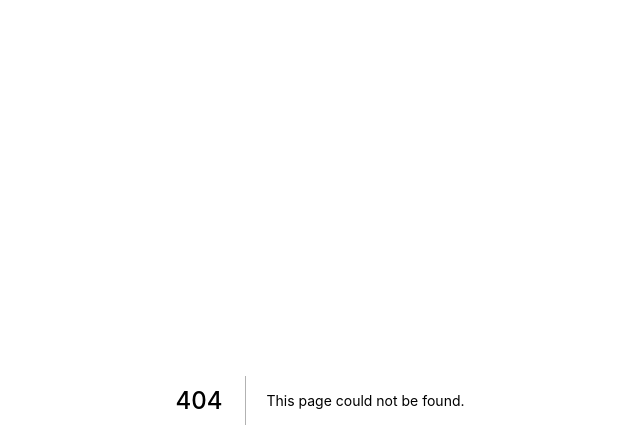
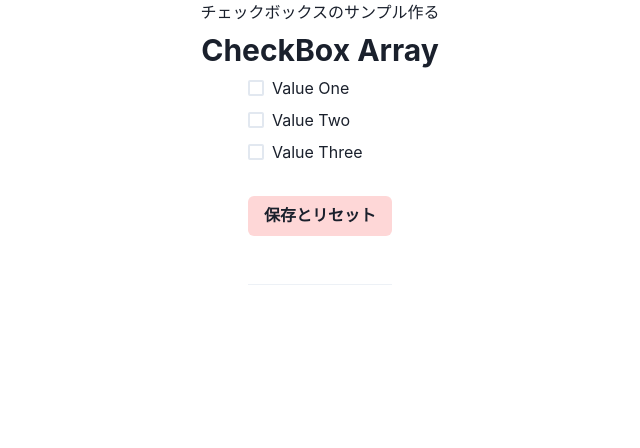
Before and after one commit to shimabukuromeg/sample-next-redux-rtk-react-query, a Next.js app: page /sample-checkbox in a window 1280 px wide. Before the commit this address had no page. Shown: the top 448 px of the page, without its empty margins (320-960 px from the left). Built offline with nearby package versions, Linux system fonts and the light colour scheme.

Commit message:
react-hook-formとチェックボックスのサンプルコード追加

```diff
--- /dev/null
+++ b/src/components/Sample/HookForm.tsx
@@ -0,0 +1,82 @@
+import {
+  FormControl,
+  Checkbox,
+  Button,
+  VStack,
+  Heading,
+  HStack,
+  Input,
+  Text,
+  Divider,
+} from '@chakra-ui/react';
+import { ReactElement } from 'react';
+import { useForm, Controller } from 'react-hook-form';
+
+const checkBoxArray = ['value one', 'value two', 'value three'];
+
+  type TFormValues = {
+    'value one': boolean;
+    'value two': boolean;
+    'value three': boolean;
+  };
+
+const defaultValues = {
+  'value one': false,
+  'value two': false,
+  'value three': false,
+};
+
+  type TCheckBoxNames = 'value one' | 'value two' | 'value three';
+
+function HookForm(): ReactElement {
+  const { handleSubmit, control, reset } = useForm<TFormValues>({
+    defaultValues,
+  });
+
+  const onSubmit = handleSubmit((data) => {
+    console.log(data);
+    reset();
+  });
+
+  return (
+    <>
+      <Heading size="lg" mb="6">
+        CheckBox Array
+      </Heading>
+      <form onSubmit={onSubmit}>
+        <FormControl>
+          <VStack alignItems="flex-start">
+            {checkBoxArray.map(
+              (cbName): ReactElement => (
+                <Controller
+                  control={control}
+                  name={cbName as TCheckBoxNames}
+                  key={cbName}
+                  defaultValue={false}
+                  render={({ field: { onChange, value, ref } }) => (
+                    <Checkbox
+                      onChange={onChange}
+                      textTransform="capitalize"
+                      ref={ref}
+                      isChecked={value}
+                    >
+                      {cbName}
+                    </Checkbox>
+                  )}
+                />
+              ),
+            )}
+          </VStack>
+        </FormControl>
+        <HStack mt="8" gridGap="full">
+          <Button outline="none" bg="red.100" type="submit">
+            保存とリセット
+          </Button>
+        </HStack>
+        <Divider mt="12" />
+      </form>
+    </>
+  );
+}
+
+export { HookForm };
--- a/src/components/Sample/Sample.tsx
+++ b/src/components/Sample/Sample.tsx
@@ -1,6 +1,5 @@
-import { FC, memo, useState } from 'react';
-import { Button, Stack } from '@chakra-ui/react';
-import { Select } from "@chakra-ui/react"
+import { FC, memo } from 'react';
+import { Stack, Select } from '@chakra-ui/react';
 
 export type SampleProps = {
   name: string;
@@ -8,6 +7,7 @@ export type SampleProps = {
 
 export const Sample: FC<SampleProps> = memo(({ name }) => (
   <Stack spacing={4} direction="row" align="center">
+    <div>{name}</div>
     <Select placeholder="Select option">
       <option value="option1">Option 1</option>
       <option value="option2">Option 2</option>
--- /dev/null
+++ b/src/pages/sample-checkbox/index.tsx
@@ -0,0 +1,20 @@
+import { NextPage } from 'next';
+import Head from 'next/head';
+import { VStack } from '@chakra-ui/react';
+import { HookForm } from '../../components/Sample/HookForm';
+
+const Index: NextPage<void> = () => (
+  <>
+    <Head>
+      <title>チェックボックスのサンプル作る</title>
+    </Head>
+    <VStack>
+      <div>
+        チェックボックスのサンプル作る
+      </div>
+      <HookForm />
+    </VStack>
+  </>
+);
+
+export default Index;
```
Also changed, not shown: src/pages/index.tsx (+12 -3 lines).
